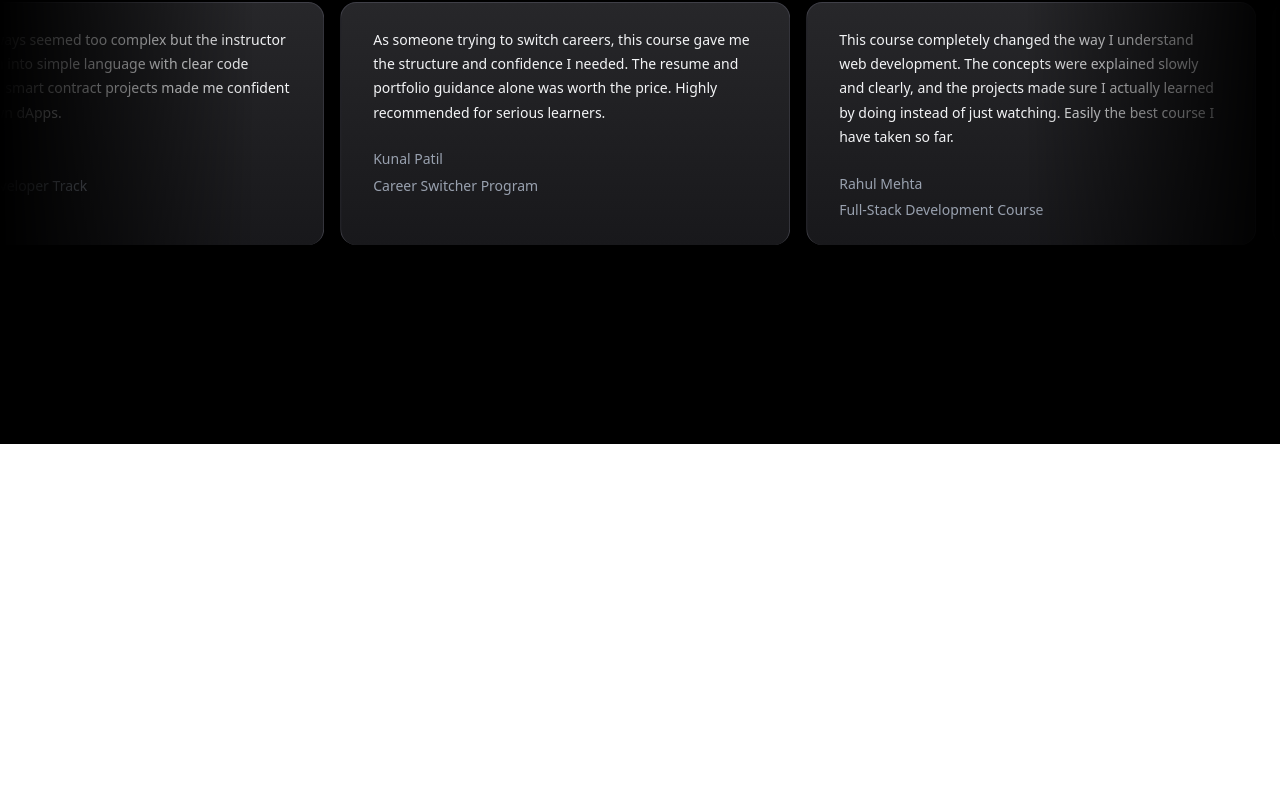
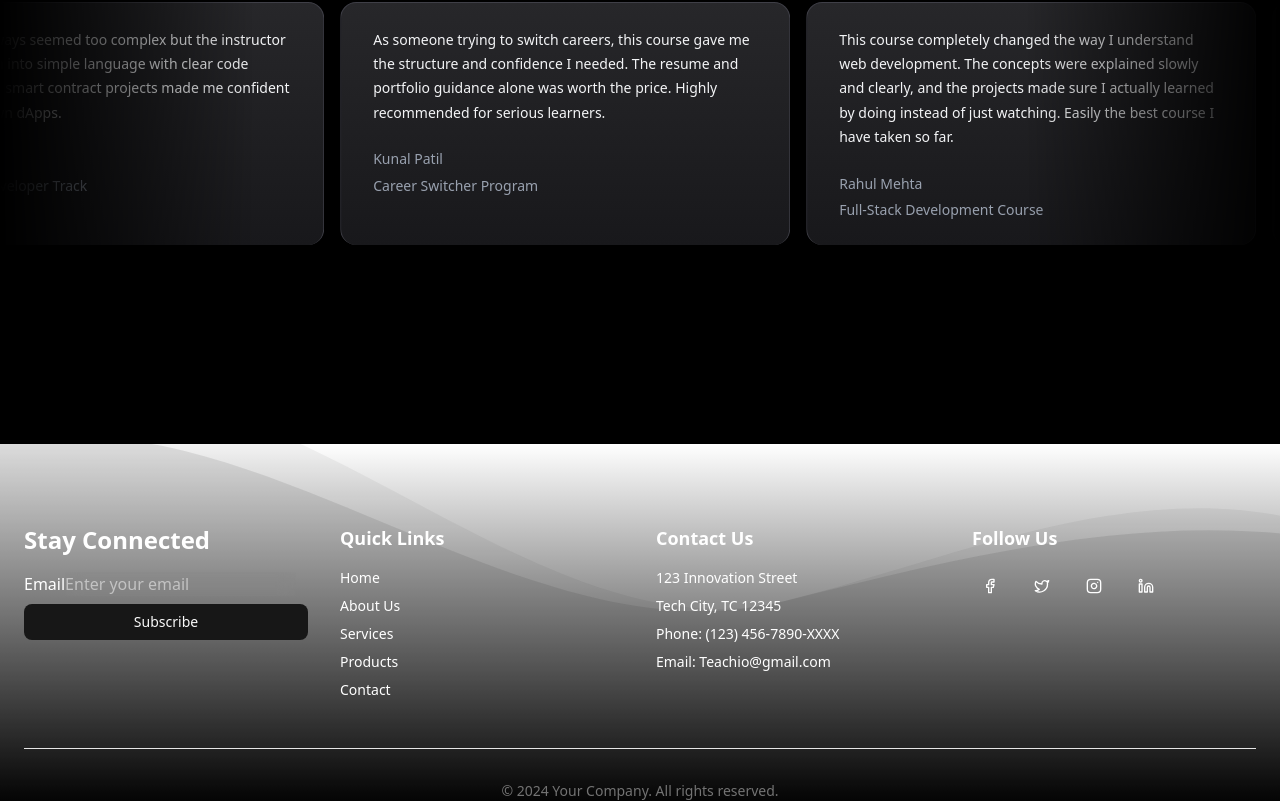
Before and after one commit to Tripurari-singh/Teachio, a React (Vite) app: page / in a window 1280 px wide. Shown: the part 6177-6978 px from the top of the page. Before the commit the page ends 6621 px from the top, so only its background shows below. Built offline with nearby package versions, Linux system fonts and the light colour scheme.

Commit message:
Footer Added

```diff
--- a/package.json
+++ b/package.json
@@ -10,6 +10,7 @@
     "preview": "vite preview"
   },
   "dependencies": {
+    "@radix-ui/react-label": "^2.1.7",
     "@radix-ui/react-slot": "^1.2.3",
     "@tailwindcss/vite": "^4.1.14",
     "class-variance-authority": "^0.7.1",
--- /dev/null
+++ b/src/components/FooterComponent.tsx
@@ -0,0 +1,136 @@
+"use client";
+
+import * as React from "react";
+import { Button } from "@/components/ui/button";
+import { Input } from "@/components/ui/input";
+import { Label } from "@/components/ui/label";
+
+import { Facebook, Instagram, Linkedin, Twitter } from "lucide-react";
+
+export default function AnimatedWaveFooter() {
+  return (
+    <footer className="relative bg-gradient-to-b from-background to-primary/10 pt-20">
+      <div className="absolute inset-0 overflow-hidden">
+        <div className="absolute bottom-0 h-[500px] w-[1800px] animate-wave">
+          <svg
+            className="h-full w-full"
+            viewBox="0 0 1800 500"
+            xmlns="http://www.w3.org/2000/svg"
+          >
+            <path
+              d="M0 250C200 150 400 50 600 100C800 150 1000 350 1200 300C1400 250 1600 150 1800 250V500H0V250Z"
+              fill="currentColor"
+              className="text-primary/5"
+            />
+            <path
+              d="M0 250C200 200 400 100 600 150C800 200 1000 350 1200 300C1400 250 1600 200 1800 250V500H0V250Z"
+              fill="currentColor"
+              className="text-primary/10"
+            />
+          </svg>
+        </div>
+      </div>
+      <div className="container relative z-10 mx-auto px-4 md:px-6">
+        <div className="grid gap-8 md:grid-cols-2 lg:grid-cols-4">
+          <div>
+            <h2 className="mb-4 text-2xl font-bold">Stay Connected</h2>
+            <form className="space-y-2">
+              <div className="space-y-1">
+                <label htmlFor="email">Email</label>
+                <input
+                  id="email"
+                  placeholder="Enter your email"
+                  type="email"
+                  className="backdrop-blur-sm"
+                />
+              </div>
+              <Button type="submit" className="w-full">
+                Subscribe
+              </Button>
+            </form>
+          </div>
+          <div>
+            <h3 className="mb-4 text-lg font-semibold">Quick Links</h3>
+            <nav className="space-y-2 text-sm">
+              <a
+                href="#"
+                className="block transition-colors hover:text-primary"
+              >
+                Home
+              </a>
+              <a
+                href="#"
+                className="block transition-colors hover:text-primary"
+              >
+                About Us
+              </a>
+              <a
+                href="#"
+                className="block transition-colors hover:text-primary"
+              >
+                Services
+              </a>
+              <a
+                href="#"
+                className="block transition-colors hover:text-primary"
+              >
+                Products
+              </a>
+              <a
+                href="#"
+                className="block transition-colors hover:text-primary"
+              >
+                Contact
+              </a>
+            </nav>
+          </div>
+          <div>
+            <h3 className="mb-4 text-lg font-semibold">Contact Us</h3>
+            <address className="space-y-2 text-sm not-italic">
+              <p>123 Innovation Street</p>
+              <p>Tech City, TC 12345</p>
+              <p>Phone: (123) 456-7890-XXXX</p>
+              <p>Email: Teachio@gmail.com</p>
+            </address>
+          </div>
+          <div>
+            <h3 className="mb-4 text-lg font-semibold">Follow Us</h3>
+            <div className="flex space-x-4">
+              <Button variant="ghost" size="icon" className="rounded-full">
+                <Facebook className="h-4 w-4" />
+                <span className="sr-only">Facebook</span>
+              </Button>
+              <Button variant="ghost" size="icon" className="rounded-full">
+                <Twitter className="h-4 w-4" />
+                <span className="sr-only">Twitter</span>
+              </Button>
+              <Button variant="ghost" size="icon" className="rounded-full">
+                <Instagram className="h-4 w-4" />
+                <span className="sr-only">Instagram</span>
+              </Button>
+              <Button variant="ghost" size="icon" className="rounded-full">
+                <Linkedin className="h-4 w-4" />
+                <span className="sr-only">LinkedIn</span>
+              </Button>
+            </div>
+          </div>
+        </div>
+        <div className="mt-12 border-t pt-8 text-center">
+          <p className="text-sm text-muted-foreground">
+            © 2024 Your Company. All rights reserved.
+          </p>
+        </div>
+      </div>
+      <style>{`
+  @keyframes wave {
+    0% { transform: translateX(0); }
+    100% { transform: translateX(-50%); }
+  }
+  .animate-wave {
+    animation: wave 15s linear infinite;
+  }
+`}</style>
+
+    </footer>
+  );
+}
--- a/src/components/WobbleCardComponent.tsx
+++ b/src/components/WobbleCardComponent.tsx
@@ -25,8 +25,8 @@ export function WobbleCardDemo() {
         </div>
         <img
           src={CodeImage_1}
-          width={500}
-          height={500}
+          width={600}
+          height={400}
           alt="linear demo image"
           className="absolute -right-4 lg:-right-[40%] grayscale filter -bottom-10 object-contain rounded-2xl"
         />
@@ -50,8 +50,8 @@ export function WobbleCardDemo() {
         </div>
         <img
           src={CodeImage_2}
-          width={500}
-          height={500}
+          width={650}
+          height={200}
           alt="linear demo image"
           className="absolute -right-10 md:-right-[40%] lg:-right-[20%] -bottom-10 object-contain rounded-2xl"
         />
--- /dev/null
+++ b/src/components/ui/input.tsx
@@ -0,0 +1,21 @@
+import * as React from "react"
+
+import { cn } from "@/lib/utils"
+
+function Input({ className, type, ...props }: React.ComponentProps<"input">) {
+  return (
+    <input
+      type={type}
+      data-slot="input"
+      className={cn(
+        "file:text-foreground placeholder:text-muted-foreground selection:bg-primary selection:text-primary-foreground dark:bg-input/30 border-input h-9 w-full min-w-0 rounded-md border bg-transparent px-3 py-1 text-base shadow-xs transition-[color,box-shadow] outline-none file:inline-flex file:h-7 file:border-0 file:bg-transparent file:text-sm file:font-medium disabled:pointer-events-none disabled:cursor-not-allowed disabled:opacity-50 md:text-sm",
+        "focus-visible:border-ring focus-visible:ring-ring/50 focus-visible:ring-[3px]",
+        "aria-invalid:ring-destructive/20 dark:aria-invalid:ring-destructive/40 aria-invalid:border-destructive",
+        className
+      )}
+      {...props}
+    />
+  )
+}
+
+export { Input }
--- /dev/null
+++ b/src/components/ui/label.tsx
@@ -0,0 +1,22 @@
+import * as React from "react"
+import * as LabelPrimitive from "@radix-ui/react-label"
+
+import { cn } from "@/lib/utils"
+
+function Label({
+  className,
+  ...props
+}: React.ComponentProps<typeof LabelPrimitive.Root>) {
+  return (
+    <LabelPrimitive.Root
+      data-slot="label"
+      className={cn(
+        "flex items-center gap-2 text-sm leading-none font-medium select-none group-data-[disabled=true]:pointer-events-none group-data-[disabled=true]:opacity-50 peer-disabled:cursor-not-allowed peer-disabled:opacity-50",
+        className
+      )}
+      {...props}
+    />
+  )
+}
+
+export { Label }
--- a/src/pages/Homepage.tsx
+++ b/src/pages/Homepage.tsx
@@ -24,6 +24,7 @@ import { MdAccessAlarm } from "react-icons/md";
 import { EvervaultCardDemo } from "@/components/HoverCardComponent"
 import { InfiniteMovingCardsDemo } from "@/components/InfiniteMovingCardsDemo"
 import { WobbleCardDemo } from "@/components/WobbleCardComponent"
+import AnimatedWaveFooter from "@/components/FooterComponent"
 
 
 
@@ -294,6 +295,14 @@ export const Home = () => {
                         </div>
                     </div>
 
+                    {/* Footer    */}
+
+                    <div className="bg-black">
+                        <div className="">
+                          <AnimatedWaveFooter/>
+                        </div>
+                    </div>
+
         </>
     )
 }
```
Also changed, not shown: 1 other file (tests, documents, lock files or other folders).
